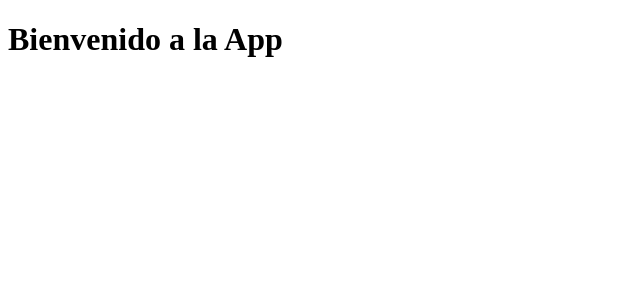
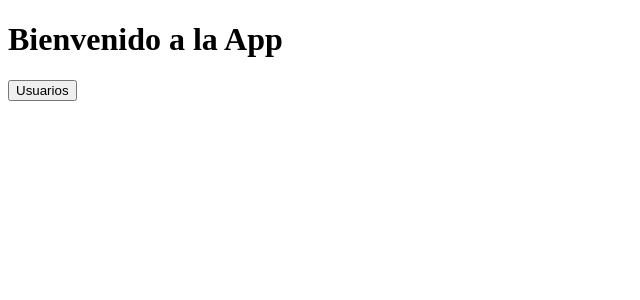
Before and after one commit to cmormor/VummyFront, a React (Vite) app: page / in a window 1280 px wide. Shown: the top 300 px of the page, without its empty margins (0-640 px from the left). Built offline with nearby package versions, Linux system fonts and the light colour scheme; no server answers.

Commit message:
feat: button /users in home

```diff
--- a/src/pages/Home.tsx
+++ b/src/pages/Home.tsx
@@ -1,7 +1,12 @@
+import { useNavigate } from "react-router-dom";
+
 export const Home = () => {
+  const navigate = useNavigate();
+
   return (
     <div>
       <h1>Bienvenido a la App</h1>
+      <button onClick={() => navigate("/users")}>Usuarios</button>
     </div>
   );
 };
--- a/src/pages/Users.tsx
+++ b/src/pages/Users.tsx
@@ -1,6 +1,6 @@
 import { UserForm } from "../components/UserForm";
+import { UserList } from "../components/UserList";
 import { useNavigate } from "react-router-dom";
-import { UserList } from "../components/UserList";
 
 export const Users = () => {
   const navigate = useNavigate();
```
